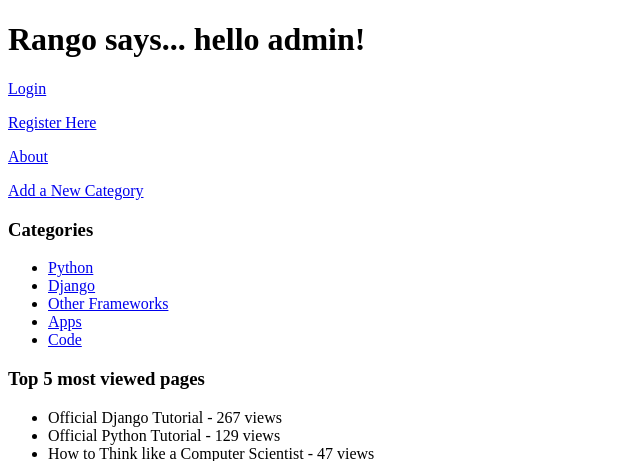
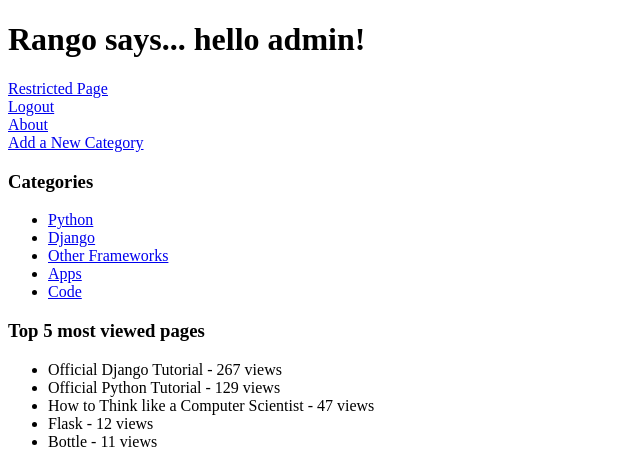
Before and after one commit to JosephLeon/tango-with-django, a Django app: page /rango/ in a window 1280 px wide. Shown: the top 461 px of the page, without its empty margins (0-640 px from the left). Run offline with Django 3.2, Linux system fonts and the light colour scheme; a user stored in the database is signed in; data comes from the database, SQL or seed files in the repository.

Commit message:
Add link for logout, add logout url mapping.

```diff
--- a/rango/templates/rango/index.html
+++ b/rango/templates/rango/index.html
@@ -13,10 +13,16 @@
         <h1>Rango says... hello world!</h1>
         {% endif %}
 
-        <a href="/rango/login/">Login</a>
-        <p><a href="/rango/register/">Register Here</a></p>
-        <p><a href="/rango/about/">About</a><br /></p>
-        <p><a href="/rango/add_category/">Add a New Category</a></p>
+        {% if user.is_authenticated %}
+        <a href="/rango/restricted/">Restricted Page</a><br />
+        <a href="/rango/logout/">Logout</a><br />
+        {% else %}
+        <a href="/rango/register/">Register Here</a><br />
+        <a href="/rango/login/">Login</a><br />
+        {% endif %}
+
+        <a href="/rango/about/">About</a><br/>
+        <a href="/rango/add_category/">Add a New Category</a><br />
         <!-- <p><a href="/rango/add_page/">Add a New Page</a></p> -->
 
         {% if categories %}
--- a/rango/urls.py
+++ b/rango/urls.py
@@ -12,5 +12,6 @@ urlpatterns = patterns('',
     url(r'^category/(?P<category_name_slug>[\w\-]+)/$', views.category, name='category'),
     url(r'^register/$', views.register, name='register'),
     url(r'^login/$', views.user_login, name='user_login'),
-    url(r'^restricted/', views.restricted, name='restircted')
+    url(r'^restricted/$', views.restricted, name='restircted'),
+    url(r'^logout/$', views.user_logout, name='logout'),
 ) + static(settings.MEDIA_URL, document_root=settings.MEDIA_ROOT)
```
